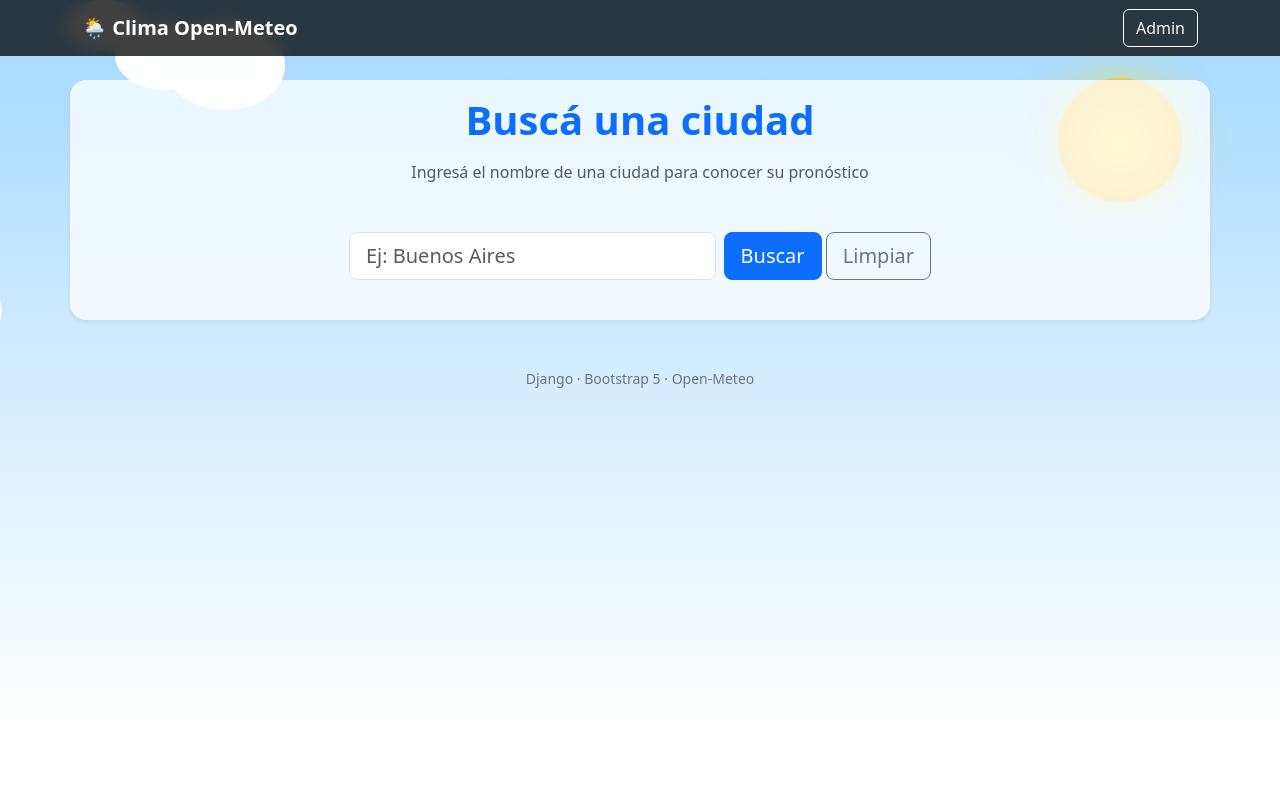
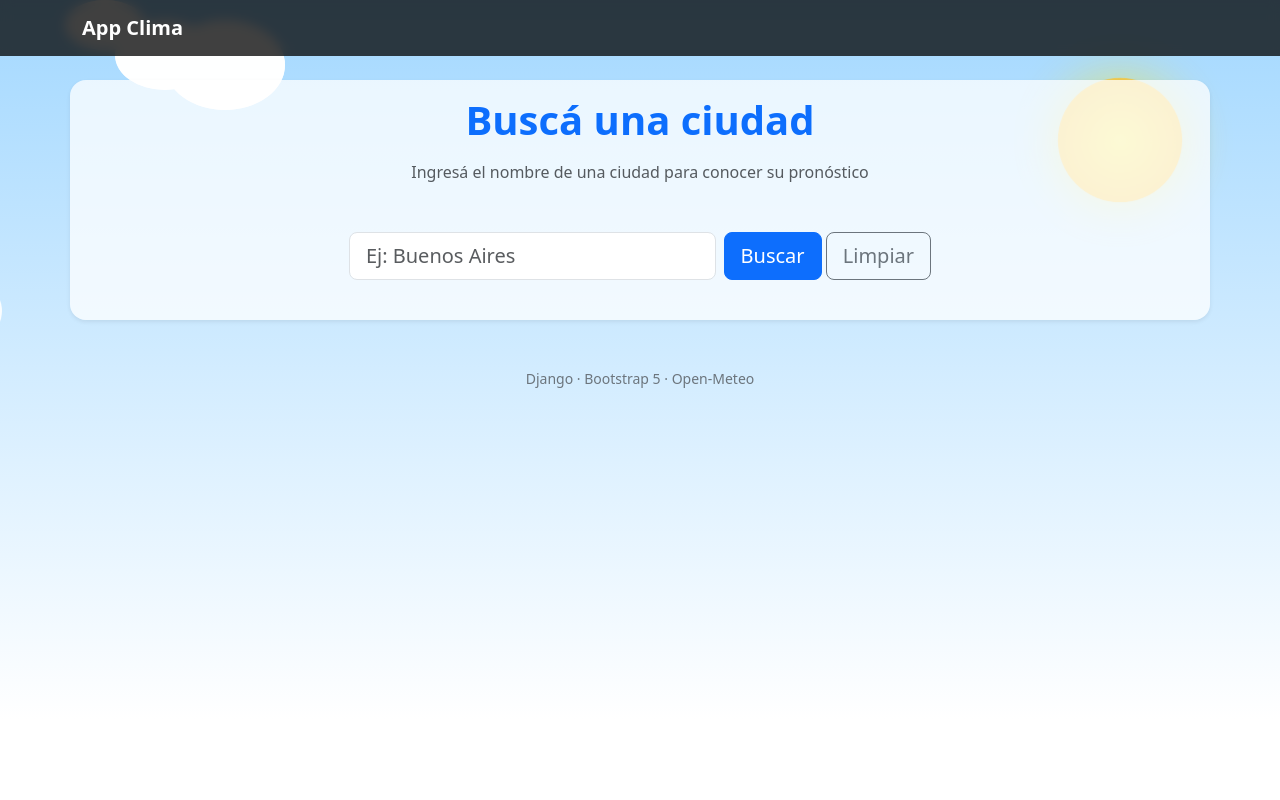
Before and after one commit to SheilaBalma/app-python, a Django app: page / in a window 1280 px wide. Run offline with Django 5.2, Linux system fonts and the light colour scheme.

Commit message:
Update base.html

```diff
--- a/templates/clima/base.html
+++ b/templates/clima/base.html
@@ -23,10 +23,10 @@
   <!-- Barra superior -->
   <nav class="navbar navbar-expand-lg navbar-dark mb-4">
     <div class="container">
-      <a class="navbar-brand fw-semibold" href="/">🌦 Clima Open-Meteo</a>
-      <div>
+      <a class="text-center navbar-brand fw-semibold" href="/"> App Clima</a>
+      <!-- <div>
         <a class="btn btn-outline-light" href="/admin/">Admin</a>
-      </div>
+      </div> -->
     </div>
   </nav>
 
```
